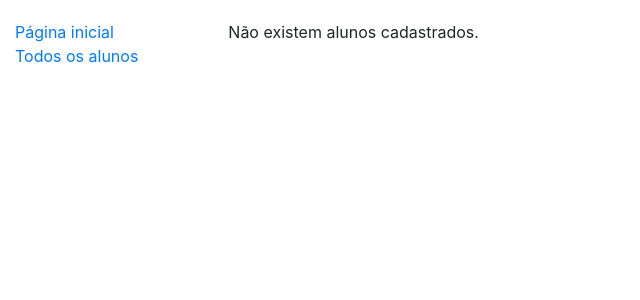
After one commit to denilsonfbar/inst-ensino, a Django app: page /alunos/ in a window 1280 px wide. The commit adds this page. Shown: the top 300 px of the page, without its empty margins (0-640 px from the left). Run offline with Django 4.2, Linux system fonts and the light colour scheme; data that the repository does not hold is empty.

Commit message:
Page with list of alunos

```diff
--- /dev/null
+++ b/academico/templates/academico/aluno_list.html
@@ -0,0 +1,17 @@
+{% extends "base.html" %}
+
+{% block content %}
+
+    {% if aluno_list %}
+        <h1>Lista de Alunos</h1>
+        <ul>
+            {% for aluno in aluno_list %}
+                <li>
+                    {{aluno.nome}}
+                </li>
+            {% endfor %}
+        </ul>
+    {% else %}
+        <p>Não existem alunos cadastrados.</p>
+    {% endif %}
+{% endblock %}
--- a/academico/templates/base.html
+++ b/academico/templates/base.html
@@ -25,7 +25,7 @@
                 {% block sidebar %}
                     <ul class="sidebar-nav">
                         <li><a href="{% url 'index' %}">Página inicial</a></li>
-                        <li><a href="">Todos os alunos</a></li>
+                        <li><a href="{% url 'alunos' %}">Todos os alunos</a></li>
                     </ul>
                 {% endblock %}
 
--- a/academico/urls.py
+++ b/academico/urls.py
@@ -3,4 +3,5 @@ from academico import views
 
 urlpatterns = [
     path('', views.index, name='index'),
+    path('alunos/', views.AlunoListView.as_view(), name='alunos'),
 ]
--- a/academico/views.py
+++ b/academico/views.py
@@ -1,4 +1,5 @@
 from django.shortcuts import render
+from django.views import generic
 from academico.models import Pessoa, Endereco, Professor, Aluno, Disciplina, Curso, Matricula
 
 def index(request):
@@ -22,3 +23,7 @@ def index(request):
 
     # Renderizando o template index.html com os dados da variável contexto:
     return render(request, 'index.html', context=contexto)
+
+class AlunoListView(generic.ListView):
+
+    model = Aluno
```
